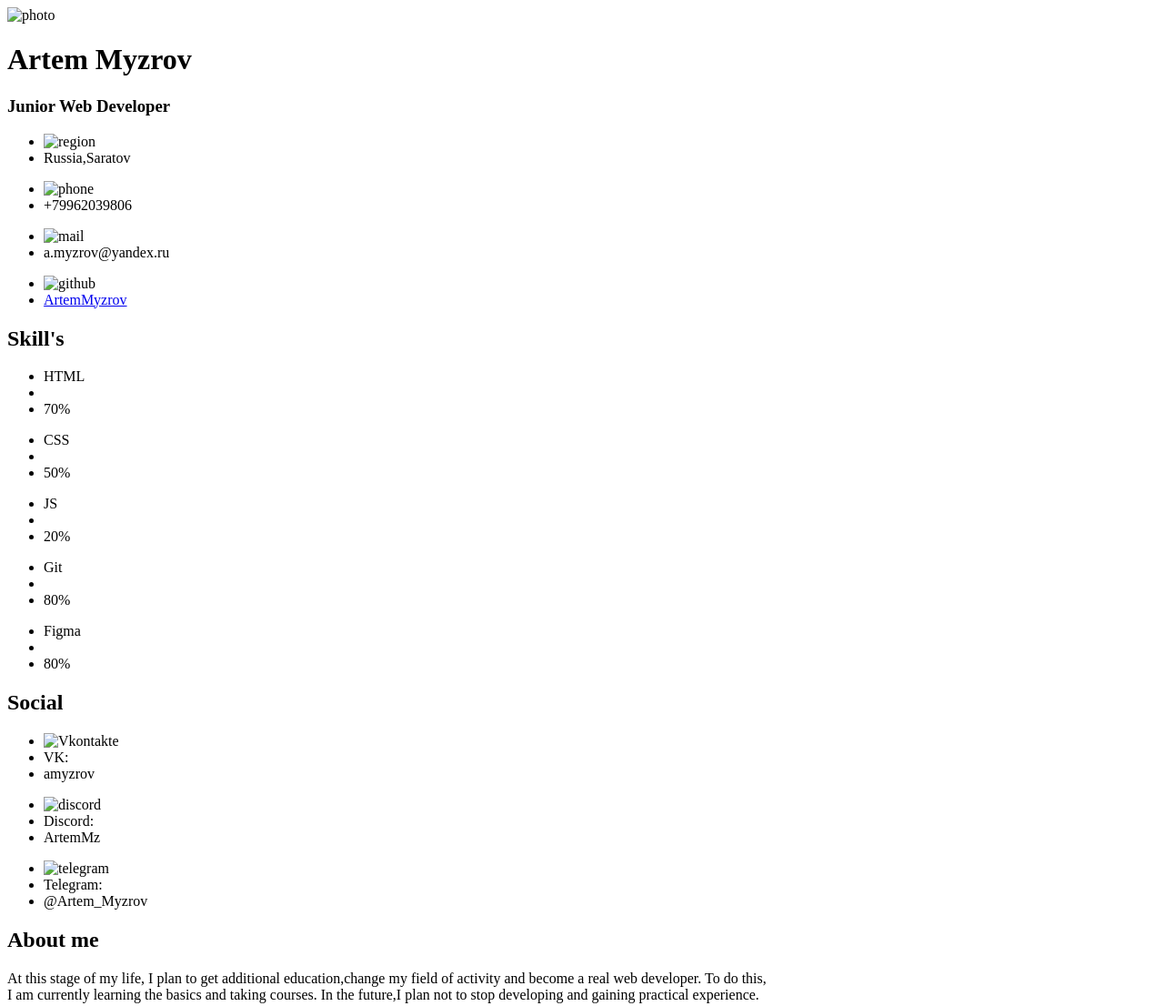
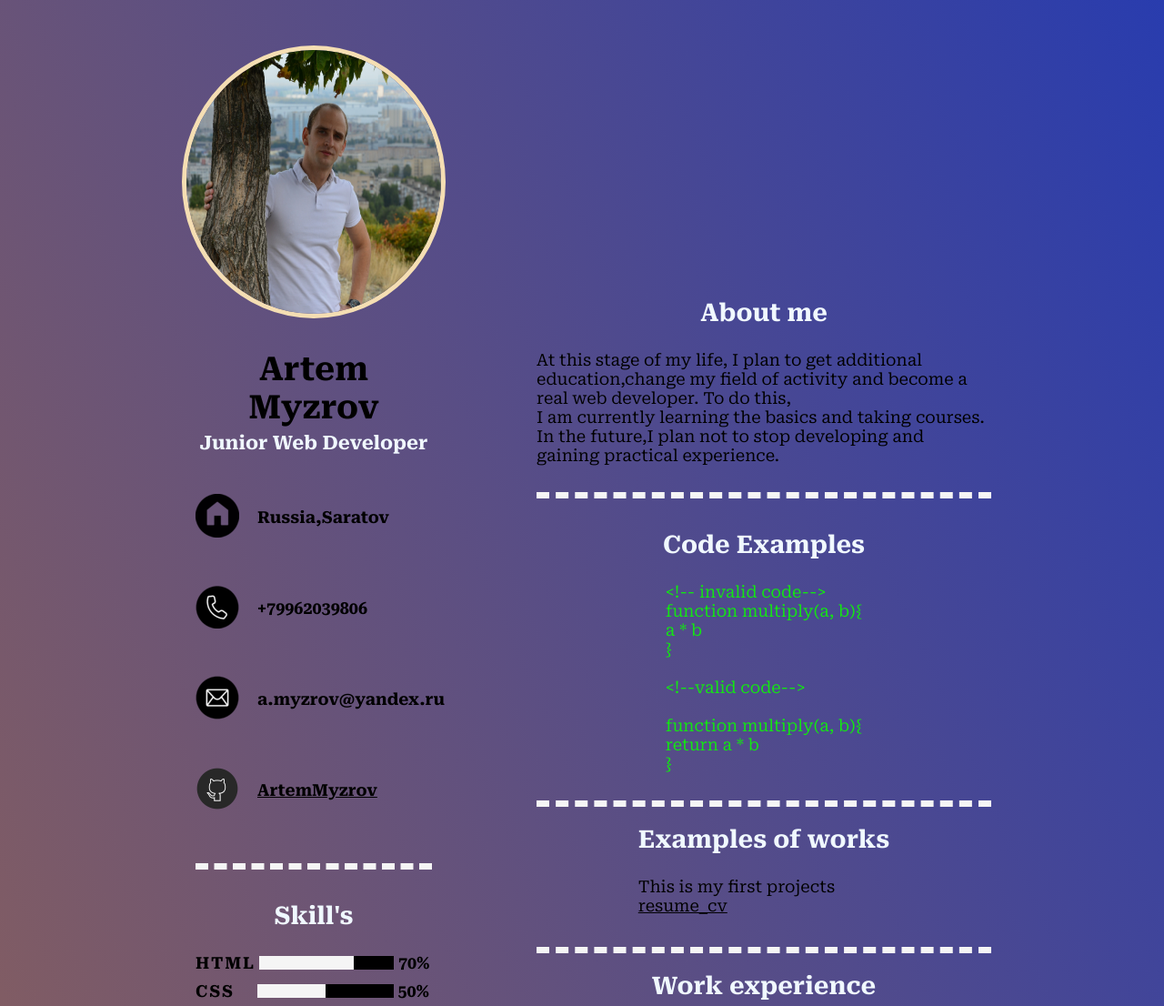
Before and after one commit to ArtemMyzrov/rsschool-cv, a plain HTML site: page index.html in a window 1280 px wide. Shown: the top 1106 px of the page at 91% size. Drawn offline with Linux system fonts and the light colour scheme.

Commit message:
fix: fixed bugs

```diff
--- a/index.html
+++ b/index.html
@@ -4,11 +4,11 @@
     <meta charset="UTF-8">
     <meta http-equiv="X-UA-Compatible" content="IE=edge">
     <meta name="viewport" content="width=device-width, initial-scale=1.0">
-    <link rel="stylesheet" href="/style..css">
+    <link rel="stylesheet" href="style.css">
     <link rel="preconnect" href="https://fonts.googleapis.com">
     <link rel="preconnect" href="https://fonts.gstatic.com" crossorigin>
     <link href="https://fonts.googleapis.com/css2?family=Inter:wght@400;700&family=Roboto+Serif:opsz,wght@8..144,400;8..144,700&display=swap" rel="stylesheet">
-    <title>Resume/СV</title>
+    <title>Artem Myzrov/Resume</title>
 </head>
 <body>
     <header></header>
@@ -16,7 +16,7 @@
    <div class="resume">
             <div class="resume_left">
                 <div class="resume_profile">
-                <img class="photo" src="/img/DSC_0219-1.jpg" alt="photo">
+                <img class="photo" src="image/DSC_0219-1.jpg" alt="photo">
                 </div>
                     <div class="resume_content">
                         <div class="resume_item resume_info">
@@ -25,19 +25,19 @@
                                 <h3>Junior Web Developer</h3>
                             </div>
                             <ul>
-                                <li><img class="icon" src="/img/home.png" alt="region"></li>
+                                <li><img class="icon" src="image/home.png" alt="region"></li>
                                 <li class="data">Russia,Saratov</li>
                             </ul>
                             <ul>
-                                <li><img class="icon" src="/img/phone.png" alt="phone"></li>
+                                <li><img class="icon" src="image/phone.png" alt="phone"></li>
                                 <li class="data">+79962039806</li>
                             </ul>
                             <ul>
-                                <li><img class="icon" src="/img/mail.png" alt="mail"></li>
+                                <li><img class="icon" src="image/mail.png" alt="mail"></li>
                                 <li class="data">a.myzrov@yandex.ru</li>
                             </ul>
                             <ul>
-                                <li><img class="icon" src="/img/git.png" alt="github"></li>
+                                <li><img class="icon" src="image/git.png" alt="github"></li>
                                 <li><a class="data" href="https://github.com/ArtemMyzrov">ArtemMyzrov</a></li>
                             </ul>
                         </div>
@@ -85,17 +85,17 @@
                             <div class="title">
                                 <h2>Social</h2>
                                 <ul>
-                                    <li><img class="icon" src="/img/vk.png" alt="Vkontakte"></li>
+                                    <li><img class="icon" src="image/vk.png" alt="Vkontakte"></li>
                                     <li class="social-name">VK:</li>
                                     <li class="data-2">amyzrov</li>
                                 </ul>
                                 <ul>
-                                    <li><img class="icon" src="/img/discord.png" alt="discord"></li>
+                                    <li><img class="icon" src="image/discord.png" alt="discord"></li>
                                     <li class="social-name">Discord:</li>
                                     <li class="data-2">ArtemMz</li>
                                 </ul>
                                 <ul>
-                                    <li><img class="icon" src="/img/telegram.png" alt="telegram"></li>
+                                    <li><img class="icon" src="image/telegram.png" alt="telegram"></li>
                                     <li class="social-name">Telegram: </li>
                                     <li class="data-2">@Artem_Myzrov</li>
                                 </ul></div>
```
